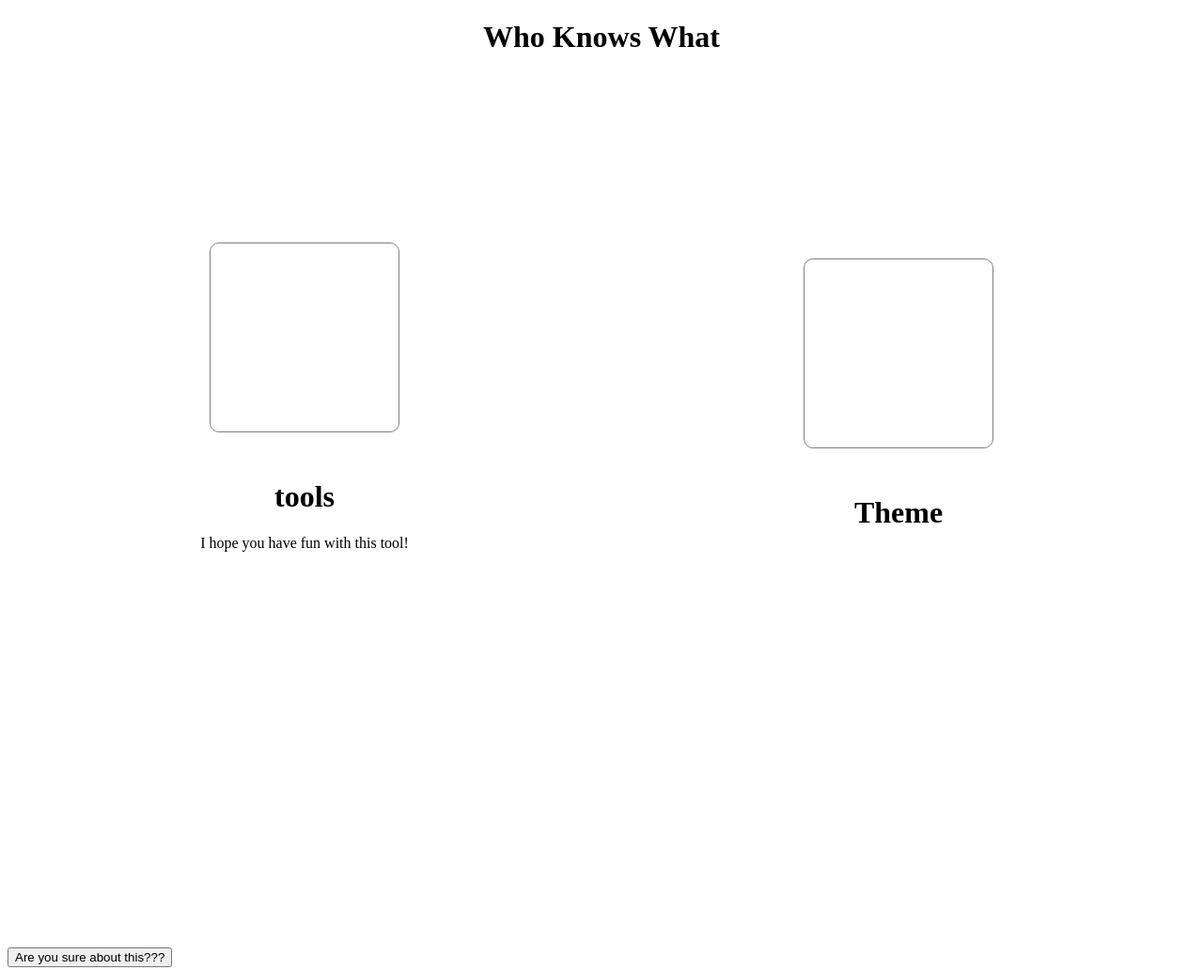
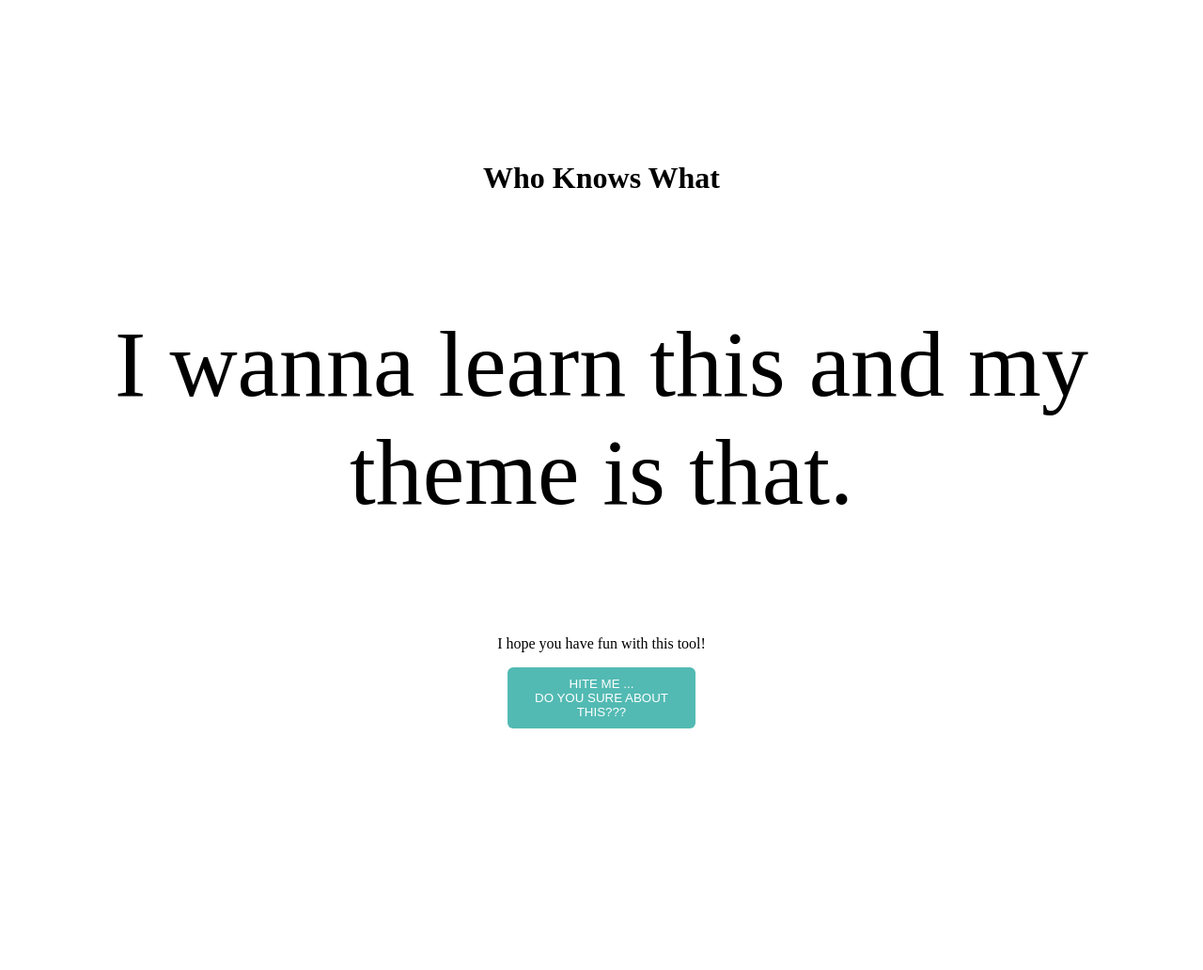
Before and after one commit to fmmricardo/WHOknowsWHAT, a plain HTML site: page WKW.html in a window 1280 px wide. Shown: the whole page at 94% size. After the commit the page ends 958 px from the top, so only its background shows below. Drawn offline with Linux system fonts and the light colour scheme.

Commit message:
Add files via upload

```diff
--- a/CSS/style.css
+++ b/CSS/style.css
@@ -1,3 +1,4 @@
+
 .container{
   width: 100%;
   height: 100vh;
@@ -11,42 +12,34 @@
 text-align: center;
 }
 .container--action{
-
   display: flex;
   align-content: center;
   flex-direction: row;
   align-items: center;
   width: 100%;
-
 }
 
 .container--action--Theme,
 .container--action--tools{
-
   width: 50%;
   text-align: center;
 }
 
-#placeholdertools {
-  height: 100px;
-  width: 100px;
-  padding: 50px;
-  margin: 50px auto;
-  border: 1px solid gray;
-  border-radius: 10px;
-  font-size:80px;
-}
-#placeholdertheme {
-  height: 100px;
-  width: 100px;
-  padding: 50px;
-  margin: 50px auto;
-  border: 1px solid gray;
-  border-radius: 10px;
-  font-size:80px;
+.heroText{
+  font-size: 100px;
+  text-align: center;
 }
 .container--button{
   display: flex;
   flex-direction: row;
   align-items: center;
 }
+button {
+  background-color: rgb(82, 186, 179);
+  border-radius: 6px;
+  border: none;
+  color: rgb(255, 255, 255);
+  padding: 10px;
+  text-transform: uppercase;
+  width: 200px;
+  cursor: pointer;
--- a/WKW.html
+++ b/WKW.html
@@ -7,32 +7,30 @@
   </head>
 
   <body lang="en">
+    <div class="container">
+
+
     <div class="container--title">
         <h1>Who Knows What</h1>
     </div>
-    <div class="container">
-      <div class="container--action">
-        <div class="container--action--tools">
-          <div id=placeholdertools>
+        <div class="placeholder">
+          <p class="heroText">
+            I wanna learn <span id="placeholdertools"> this </span> and my theme is <span id="placeholdertheme">that</span>.
+          </p>
 
-          </div>
-          <h1>tools</h1>
-          <p>
-            I hope you have fun with this tool!
-          </p>
         </div>
-        <div class="container--action--Theme">
-          <div id=placeholdertheme>
-          </div>
-          <h1>Theme</h1>
-        </div>
+
+      <div>
+        <p>I hope you have fun with this tool!</p>
+      </div>
+      <div class="container--button">
+          <button id="buttontool">Hite me ...
+            <br /> Do you sure about this???</button>
 
       </div>
     </div>
-    <div class="container--button">
-        <button id="buttontool">Are you sure about this???</button>
 
-    </div>
+
 
     <script src="js/app.js"></script>
     <script src="js/ui.js"></script>
```
